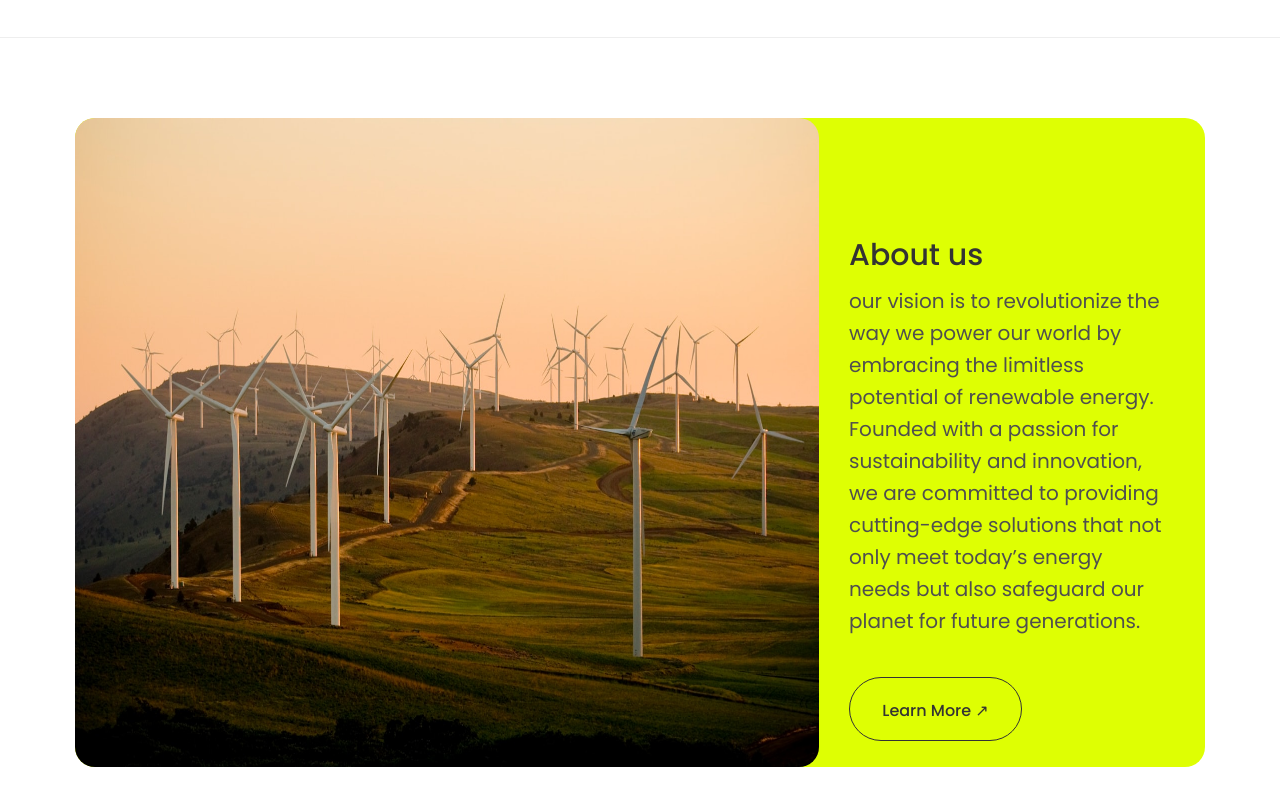
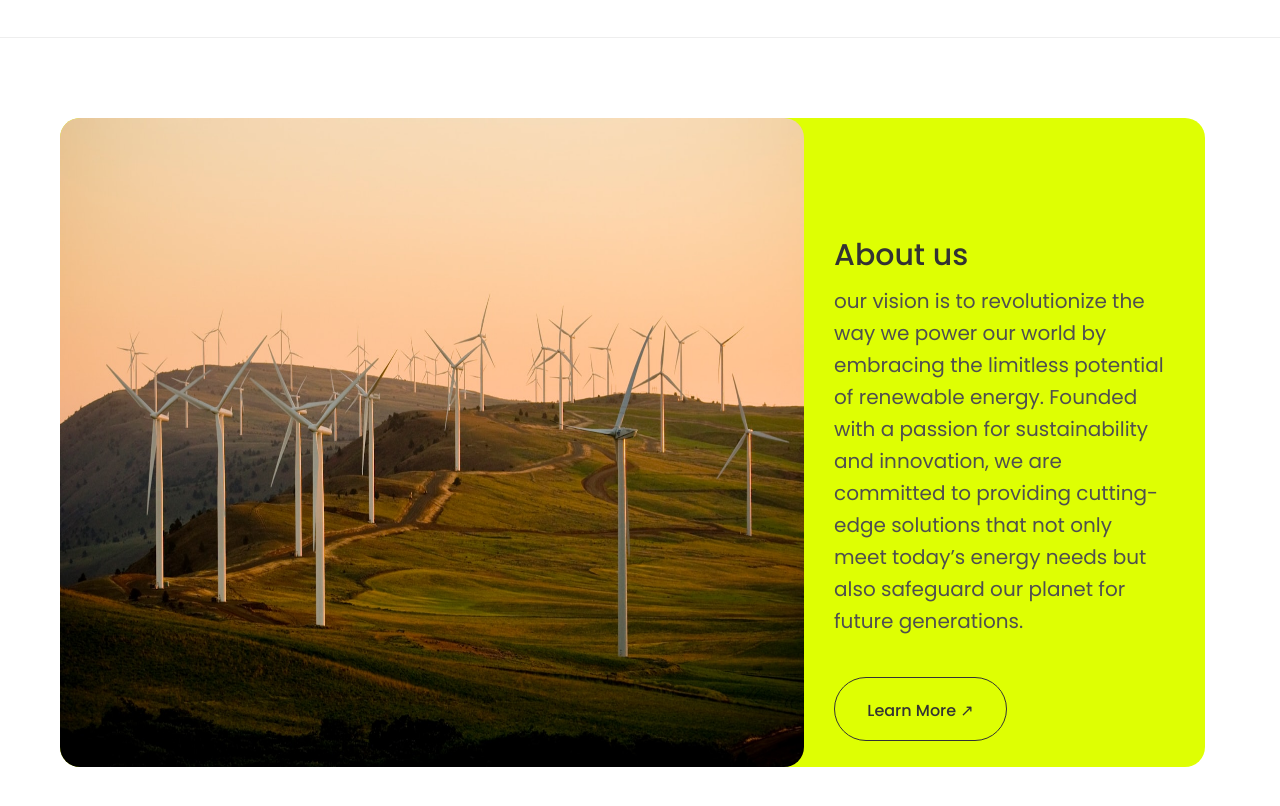
Before and after one commit to salomegabadze1-max/salome_front_end, a plain HTML site: page index.html in a window 1280 px wide. Shown: the part 854-1660 px from the top of the page. Drawn offline with Linux system fonts and the light colour scheme; no server answers.

Commit message:
style.css

```diff
--- a/style/style.css
+++ b/style/style.css
@@ -460,8 +460,6 @@ button:hover {
 .about {
     display: flex;
     border-radius: 20px;
-    /* max-width: 1290px;
-    width: calc(100% - 100px); */
     min-height: 649px;
     height: 100%;
     margin-right: 75px;
@@ -469,6 +467,7 @@ button:hover {
     margin-top: 80px;
     margin-bottom: 120px;
     background-color: rgba(222, 255, 3, 1);
+    margin-left: 60px;
 }
 
 
@@ -476,7 +475,6 @@ button:hover {
     display: block;
     max-width: 744px;
     width: auto;
-    /* width:100% */
     height: 100%;
     border-radius: 20px;
 }
```
